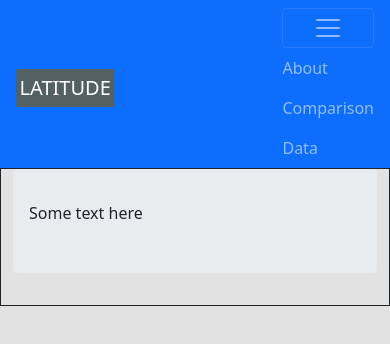
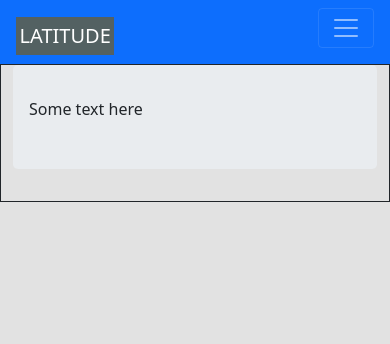
Before and after one commit to crogar/Web-Design-Challenge, a plain HTML site: page index.html in a window 390 px wide. Drawn offline with nearby package versions, Linux system fonts and the light colour scheme.

Commit message:
Update index.html
added burger menu.

```diff
--- a/index.html
+++ b/index.html
@@ -25,15 +25,15 @@
         <nav class="navbar navbar-expand-md navbar-dark bg-primary">
             <a class="navbar-brand" href="#">LATITUDE</a>
             <ul class="navbar-navr">
-                <!-- <a class="navbar-brand" href="./index.html">LATITUDE</a> -->
-            </ul>
-            <ul class="navbar-nav ml-auto">
-                <button class="navbar-toggler" data-toggle="collapse" data-target="collapse_plots">
+                <button class="navbar-toggler" data-toggle="collapse" data-target="#collapse_plots">
                     <span class="navbar-toggler-icon"></span>
                 </button>
+            </ul>
+            <div class="collapse navbar-collapse" id="collapse_plots">
+                <ul class="navbar-nav ml-auto">
                     <li class="nav-item">
                         <a class="nav-link" href="#">
-                      About
+                          Plots
                         </a>
                     </li>
                     <li class="nav-item">
@@ -47,6 +47,8 @@
                         </a>
                     </li>
                 </ul>
+            </div>
+
         </nav>
     </header>
     <!-- end header -->
```
Lines whose indentation alone changed are shown as unchanged.
